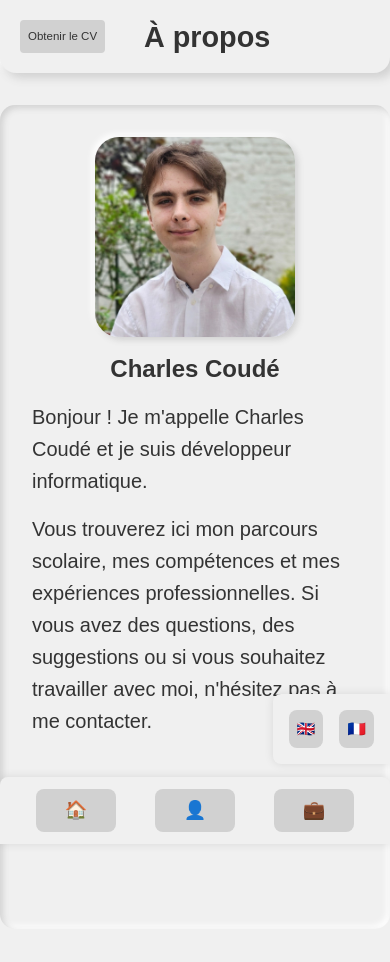
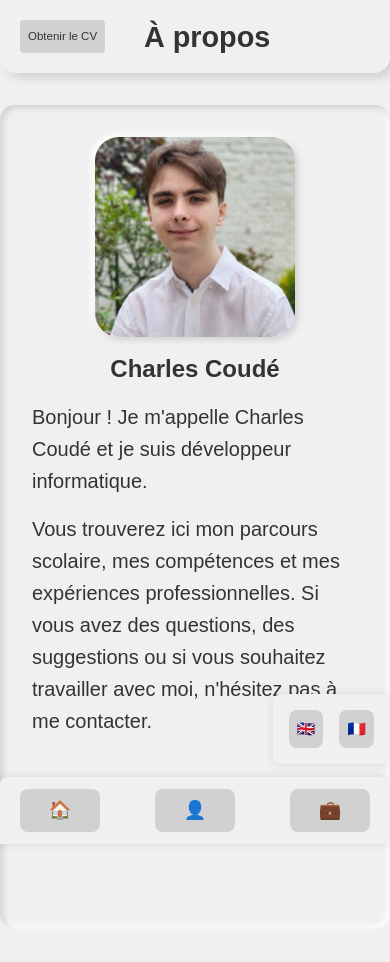
Before and after one commit to totoc2428/cv, a React (Vite) app: page /about in a window 390 px wide. Shown: the top 962 px of the page. Built offline with nearby package versions, Linux system fonts and the light colour scheme.

Commit message:
feat: add animations and transitions for category navigation and about section

```diff
--- a/public/style/components/exp/categoryNav.css
+++ b/public/style/components/exp/categoryNav.css
@@ -190,13 +190,27 @@
     overflow: hidden;
   }
 
+  .category-nav.rendered {
+    width: 100vw;
+    max-width: 100vw;
+  }
+
+  .category-nav.rendered .category-nav-mobile-header,
+  .category-nav.rendered .category-nav-options {
+    animation: categoryNavEnter 0.3s ease forwards;
+  }
+
+  .category-nav:not(.open).rendered {
+    animation: categoryNavExit 0.3s ease forwards;
+  }
+
   .category-nav-toggle {
     font-size: 75%;
     padding: 0.5rem !important;
     border-radius: 0 var(--menu-radius) var(--menu-radius) 0;
   }
 
-  .category-nav.open .category-nav-toggle {
+  .category-nav.rendered .category-nav-toggle {
     display: none;
   }
 
@@ -230,6 +244,12 @@
     width: 100%;
   }
 
+  .category-nav-mobile-header,
+  .category-nav-options {
+    opacity: 0;
+    transform: translateY(0.5rem);
+  }
+
   .category-group-header span {
     font-size: 80%;
   }
@@ -237,4 +257,26 @@
   .category-sub-item span {
     font-size: 75%;
   }
+
+  @keyframes categoryNavEnter {
+    from {
+      opacity: 0;
+      transform: translateY(0.5rem);
+    }
+    to {
+      opacity: 1;
+      transform: translateY(0);
+    }
+  }
+
+  @keyframes categoryNavExit {
+    from {
+      opacity: 1;
+      transform: translateY(0);
+    }
+    to {
+      opacity: 0;
+      transform: translateY(0.5rem);
+    }
+  }
 }
--- a/public/style/components/nav/nav.css
+++ b/public/style/components/nav/nav.css
@@ -17,8 +17,11 @@
 
 .nav.main-nav {
   position: fixed;
-  bottom: 0rem;
-  transform: translateX(42.5vw);
+  bottom: 0;
+  left: 0;
+  right: 0;
+  width: 100%;
+  z-index: 999;
 }
 
 .nav.lang-nav {
@@ -48,10 +51,11 @@
     padding: 0rem;
     padding-top: 0.5rem;
     padding-bottom: 0.5rem;
-    left: 50%;
-    transform: translateX(-50%);
+    left: 0;
+    right: 0;
     width: 100%;
     justify-content: center;
+    z-index: 999;
   }
 
   .nav.nav.main-nav .button {
--- a/public/style/view/about.css
+++ b/public/style/view/about.css
@@ -11,6 +11,16 @@
     inset 3px 3px 6px var(--shadow-dark),
     inset -3px -3px 6px var(--shadow-light);
   height: 30rem;
+  opacity: 0;
+  transform: translateY(16px);
+  transition:
+    opacity 0.3s ease,
+    transform 0.3s ease;
+}
+
+.about-section.open {
+  opacity: 1;
+  transform: translateY(0);
 }
 
 .profile-image {
--- a/src/app.tsx
+++ b/src/app.tsx
@@ -1,19 +1,52 @@
-import { BrowserRouter, Routes, Route, Navigate } from "react-router-dom";
+import React from "react";
+import {
+  BrowserRouter,
+  Routes,
+  Route,
+  Navigate,
+  useLocation,
+} from "react-router-dom";
 import { AboutView } from "./view/about/aboutView";
 import { LanguageProvider } from "./context/LanguageContext";
 import { ContactView } from "./view/contact/contactView";
 import WorkView from "./view/work/workView"; // Import du wrapper par défaut
 
+const PAGE_TRANSITION_MS = 280;
+
+function AppRoutesWithTransition() {
+  const location = useLocation();
+  const [displayLocation, setDisplayLocation] = React.useState(location);
+  const [transitionClass, setTransitionClass] = React.useState("route-fade-in");
+
+  React.useEffect(() => {
+    if (location.pathname !== displayLocation.pathname) {
+      setTransitionClass("route-fade-out");
+      const timeoutId = window.setTimeout(() => {
+        setDisplayLocation(location);
+        setTransitionClass("route-fade-in");
+      }, PAGE_TRANSITION_MS);
+
+      return () => window.clearTimeout(timeoutId);
+    }
+  }, [location, displayLocation]);
+
+  return (
+    <div className={`route-transition ${transitionClass}`}>
+      <Routes location={displayLocation}>
+        <Route path="/about" element={<AboutView />} />
+        <Route path="/contact" element={<ContactView />} />
+        <Route path="/work/:expId?" element={<WorkView />} />
+        <Route path="/" element={<Navigate to="/about" replace />} />
+      </Routes>
+    </div>
+  );
+}
+
 export default function App() {
   return (
     <BrowserRouter>
       <LanguageProvider>
-        <Routes>
-          <Route path="/about" element={<AboutView />} />
-          <Route path="/contact" element={<ContactView />} />
-          <Route path="/work/:expId?" element={<WorkView />} />
-          <Route path="/" element={<Navigate to="/about" replace />} />
-        </Routes>
+        <AppRoutesWithTransition />
       </LanguageProvider>
     </BrowserRouter>
   );
--- a/src/component/exp/categoryNav.tsx
+++ b/src/component/exp/categoryNav.tsx
@@ -11,6 +11,7 @@ interface CategoryNavProps {
 
 interface CategoryNavState {
   isOpen: boolean;
+  isRendered: boolean;
 }
 
 const GROUP_LABELS: Record<string, { fr: string; en: string }> = {
@@ -25,7 +26,9 @@ export class CategoryNav extends React.Component<
   static contextType = LanguageContext;
   declare context: React.ContextType<typeof LanguageContext>;
 
-  state: CategoryNavState = { isOpen: false };
+  private closeTimer: number | null = null;
+
+  state: CategoryNavState = { isOpen: false, isRendered: false };
 
   private navRef = React.createRef<HTMLElement>();
 
@@ -35,6 +38,10 @@ export class CategoryNav extends React.Component<
 
   componentWillUnmount() {
     document.removeEventListener("click", this.handleClickOutside);
+    if (this.closeTimer !== null) {
+      window.clearTimeout(this.closeTimer);
+      this.closeTimer = null;
+    }
   }
 
   handleClickOutside = (event: MouseEvent) => {
@@ -49,6 +56,28 @@ export class CategoryNav extends React.Component<
 
   closeMenu = () => {
     this.setState({ isOpen: false });
+
+    if (this.closeTimer !== null) {
+      window.clearTimeout(this.closeTimer);
+    }
+
+    this.closeTimer = window.setTimeout(() => {
+      this.setState({ isRendered: false });
+      this.closeTimer = null;
+    }, 300);
+  };
+
+  openMenu = () => {
+    if (this.closeTimer !== null) {
+      window.clearTimeout(this.closeTimer);
+      this.closeTimer = null;
+    }
+
+    this.setState({ isRendered: true }, () => {
+      window.requestAnimationFrame(() => {
+        this.setState({ isOpen: true });
+      });
+    });
   };
 
   handleFilterSelect = (filter: string | null) => {
@@ -68,19 +97,22 @@ export class CategoryNav extends React.Component<
   render() {
     const { selectedFilter } = this.props;
     const { language } = this.context;
-    const { isOpen } = this.state;
+    const { isOpen, isRendered } = this.state;
     const groups = this.getGroups();
 
     return (
-      <nav ref={this.navRef} className={`category-nav${isOpen ? " open" : ""}`}>
+      <nav
+        ref={this.navRef}
+        className={`category-nav${isOpen ? " open" : ""}${isRendered ? " rendered" : ""}`}
+      >
         <button
           className={`button category-nav-toggle${isOpen ? " focus" : ""}`}
-          onClick={() => this.setState({ isOpen: !isOpen })}
+          onClick={() => (isOpen ? this.closeMenu() : this.openMenu())}
         >
           🌪️ {language === "fr" ? "Filtre" : "Filter"}
         </button>
 
-        {isOpen && (
+        {isRendered && (
           <div className="category-nav-mobile-header">
             <span className="category-nav-mobile-title">
               🌪️ {language === "fr" ? "Filtre" : "Filter"}
@@ -95,7 +127,7 @@ export class CategoryNav extends React.Component<
           </div>
         )}
 
-        {isOpen && (
+        {isRendered && (
           <div className="category-nav-options">
             <label className="category-nav-item">
               <input
--- a/src/component/nav/mainNav.tsx
+++ b/src/component/nav/mainNav.tsx
@@ -19,7 +19,7 @@ export function MainNav() {
   }
 
   return (
-    <nav className="nav main-nav">
+    <nav className="nav main-nav fixed inset-x-0 bottom-0 w-full flex justify-center gap-4 py-2 bg-transparent z-[999]">
       <button
         className={(location.pathname === "/about" ? "focus" : "") + " button"}
         onClick={() => handleNavigation("/about")}
--- a/src/index.css
+++ b/src/index.css
@@ -15,17 +15,21 @@
 /* Custom utilities pour maintenir la compatibilité avec le design neumorphique */
 .neumorphic {
   background: var(--primary-bg);
-  box-shadow: 5px 5px 10px var(--shadow-dark),
+  box-shadow:
+    5px 5px 10px var(--shadow-dark),
     -5px -5px 10px var(--shadow-light);
 }
 
 .neumorphic-inset {
-  box-shadow: inset 3px 3px 6px var(--shadow-dark),
+  box-shadow:
+    inset 3px 3px 6px var(--shadow-dark),
     inset -3px -3px 6px var(--shadow-light);
 }
 
 .neumorphic-small {
-  box-shadow: 3px 3px 6px var(--shadow-dark), -3px -3px 6px var(--shadow-light);
+  box-shadow:
+    3px 3px 6px var(--shadow-dark),
+    -3px -3px 6px var(--shadow-light);
 }
 
 /* Body reset avec TailwindCSS */
@@ -36,3 +40,33 @@ body {
   color: var(--text-color);
   font-family: "Arial", sans-serif;
 }
+
+.route-transition {
+  opacity: 1;
+}
+
+.route-transition.route-fade-in {
+  animation: routeFadeIn 0.28s ease forwards;
+}
+
+.route-transition.route-fade-out {
+  animation: routeFadeOut 0.28s ease forwards;
+}
+
+@keyframes routeFadeIn {
+  from {
+    opacity: 0;
+  }
+  to {
+    opacity: 1;
+  }
+}
+
+@keyframes routeFadeOut {
+  from {
+    opacity: 1;
+  }
+  to {
+    opacity: 0;
+  }
+}
--- a/src/view/about/aboutView.tsx
+++ b/src/view/about/aboutView.tsx
@@ -12,25 +12,31 @@ import { Header } from "../../component/header/headerComponent";
 
 interface AboutViewState {
   about: About | null;
+  mounted: boolean;
 }
 
 export class AboutView extends React.Component<{}, AboutViewState> {
   state: AboutViewState = {
     about: null,
+    mounted: false,
   };
 
   async componentDidMount() {
     try {
       const response = await fetch("/json/about/about.json");
       const aboutData = await response.json();
-      this.setState({ about: aboutData });
+      this.setState({ about: aboutData }, () => {
+        window.requestAnimationFrame(() => {
+          this.setState({ mounted: true });
+        });
+      });
     } catch (error) {
       console.error("Error loading about data:", error);
     }
   }
 
   renderContent(language: Language) {
-    const { about } = this.state;
+    const { about, mounted } = this.state;
 
     if (!about) {
       return <Loader />;
@@ -39,7 +45,7 @@ export class AboutView extends React.Component<{}, AboutViewState> {
     return (
       <section className="about-container">
         <Header title="about" />
-        <main className="main about-section">
+        <main className={`main about-section ${mounted ? "open" : ""}`}>
           <div className="about-title">
             <img
               src={profileImage}
```
